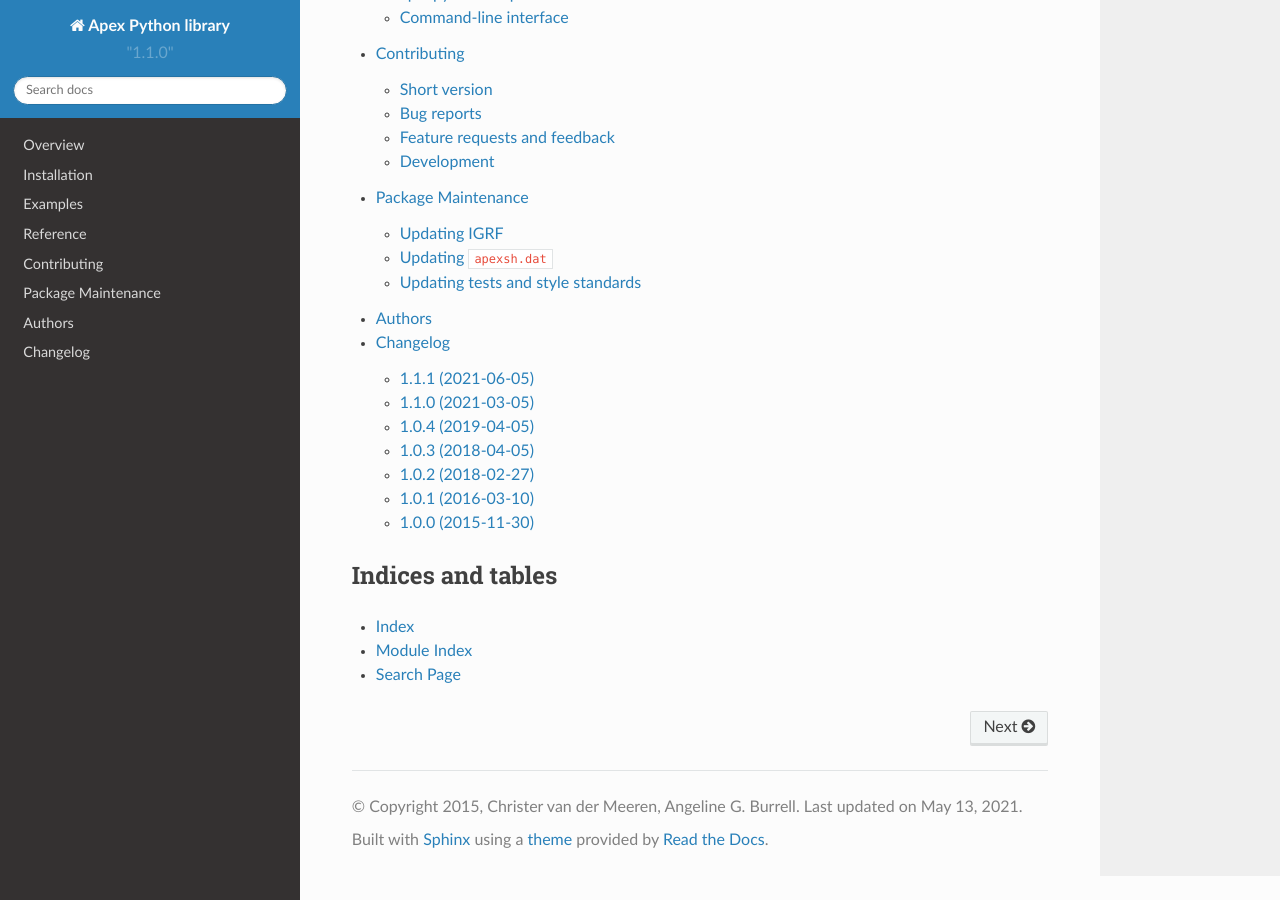
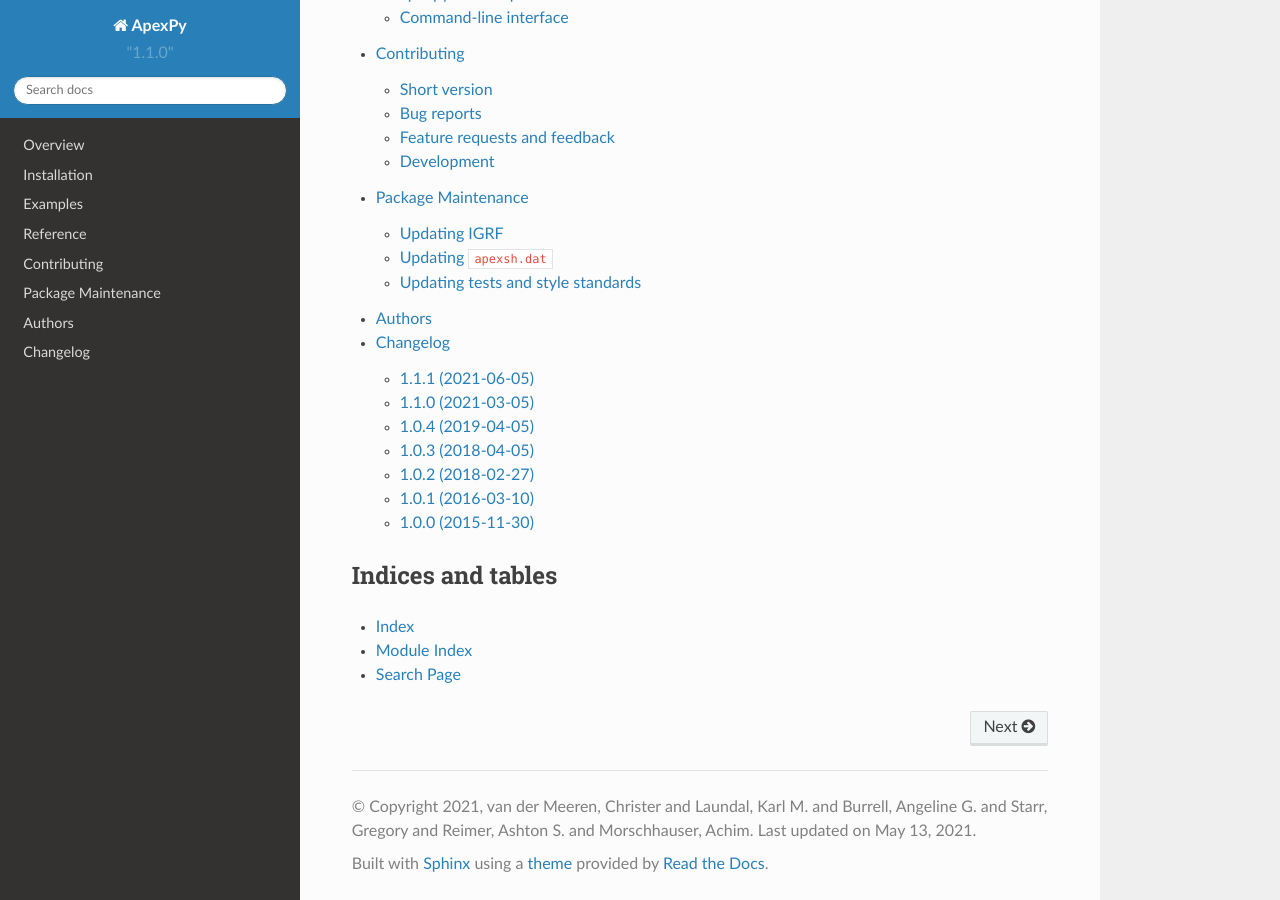
Before and after one commit to aburrell/apexpy, a Sphinx documentation site: the page built from docs/index.rst, in a window 1280 px wide and 900 px high, scrolled down 646 px. Built offline with Sphinx 7.4.7 and the Read the Docs theme 2.0.0, drawn with Linux system fonts in a browser that asks for light colours.

Commit message:
STY: made PEP8 improvements
Made PEP8 improvements, and updated author list to draw from .zenodo.json.

```diff
--- a/docs/conf.py
+++ b/docs/conf.py
@@ -1,51 +1,48 @@
 # -*- coding: utf-8 -*-
-from __future__ import unicode_literals
 
-import os
+import json
 import re
 
+extensions = ['sphinx.ext.autodoc',
+              'sphinx.ext.autosummary',
+              'sphinx.ext.coverage',
+              'sphinx.ext.viewcode',
+              'sphinx.ext.githubpages',
+              'sphinx.ext.napoleon',
+              'sphinx.ext.extlinks']
 
-extensions = [
-    'sphinx.ext.autodoc',
-    'sphinx.ext.autosummary',
-    'sphinx.ext.viewcode',
-    'sphinx.ext.napoleon',
-    'sphinx.ext.extlinks'
-]
+# Define common elements
 
 source_suffix = '.rst'
 master_doc = 'index'
-project = u'Apex Python library'
-year = u'2015'
-author = u'Christer van der Meeren, Angeline G. Burrell'
-copyright = '{0}, {1}'.format(year, author)
+project = 'ApexPy'
+year = '2021'
+zenodo = json.loads(open('../.zenodo.json').read())
+author = ' and '.join([zcreator['name'] for zcreator in zenodo['creators']])
+copyright = ', '.join([year, author])
+
 # Get version number from __init__.py
-here = os.path.abspath(os.path.dirname(__file__))
-regex = "(?<=__version__..\s)\S+"
-with open(os.path.join(here,'../src/apexpy/__init__.py'),'r', encoding='utf-8') as f:
-    text = f.read()
-match = re.findall(regex,text)
+regex = r"(?<=__version__..\s)\S+"
+with open('../src/apexpy/__init__.py', 'r') as fin:
+    text = fin.read()
+match = re.findall(regex, text)
 version = release = match[0].strip("'")
-# on_rtd is whether we are on readthedocs.org
-on_rtd = os.environ.get('READTHEDOCS', None) == 'True'
 
-if not on_rtd:  # only import and set the theme if we're building docs locally
-    import sphinx_rtd_theme
-    html_theme = 'sphinx_rtd_theme'
-    html_theme_path = [sphinx_rtd_theme.get_html_theme_path()]
+# The theme to use for HTML and HTML Help pages.  See the documentation for
+# a list of builtin themes.
+html_theme = 'sphinx_rtd_theme'
+html_theme_path = ["_themes", ]
 
 pygments_style = 'trac'
 templates_path = ['.']
 html_use_smartypants = True
 html_last_updated_fmt = '%b %d, %Y'
 html_split_index = True
-html_sidebars = {
-   '**': ['searchbox.html', 'globaltoc.html', 'sourcelink.html'],
-}
-html_short_title = '%s-%s' % (project, version)
-autodoc_member_order='bysource'
-napoleon_use_ivar=True
-napoleon_use_rtype=False
-napoleon_use_param=False
+html_sidebars = {'**': ['searchbox.html', 'globaltoc.html', 'sourcelink.html']}
+html_short_title = '-'.join([project, version])
+autodoc_member_order = 'bysource'
+napoleon_use_ivar = True
+napoleon_use_rtype = False
+napoleon_use_param = False
 
 extlinks = {'doi': ('http://dx.doi.org/%s', 'doi:')}
```
